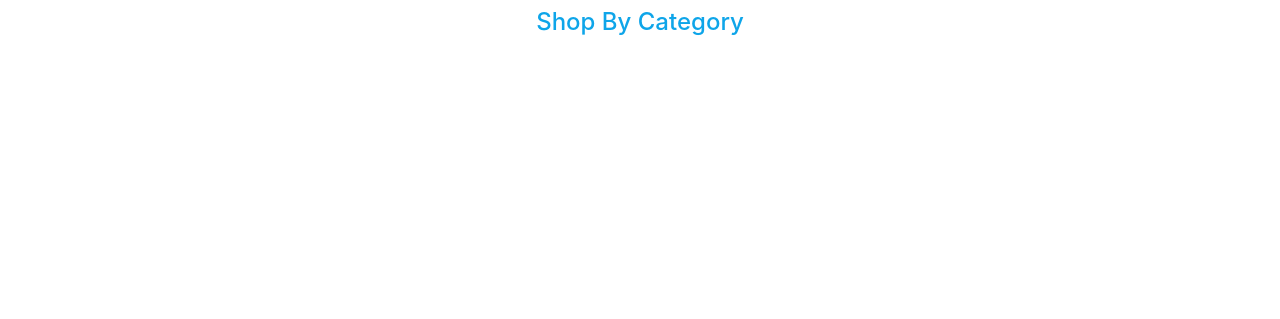
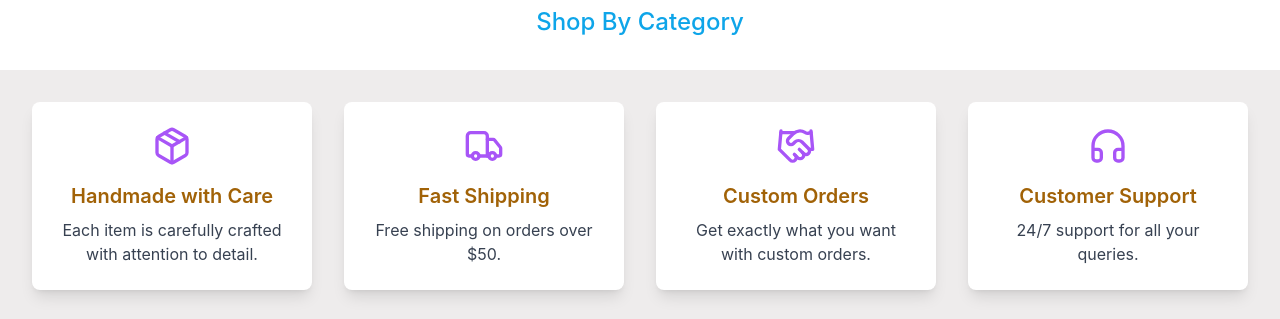
Before and after one commit to E-ugine/glory-crotchets, a React (Vite) app in the folder frontend/: page / in a window 1280 px wide. Shown: the part 2025-2344 px from the top of the page. Before the commit the page ends 2095 px from the top, so only its background shows below. Built offline with nearby package versions, Linux system fonts and the light colour scheme; data requests are answered from the project's data file.

Commit message:
updates services section

```diff
--- /dev/null
+++ b/frontend/src/components/Services.jsx
@@ -0,0 +1,31 @@
+import { Handshake, Truck, Package, Headphones } from "lucide-react";
+
+export default function Services() {
+  return (
+    <div className="grid md:grid-cols-2 lg:grid-cols-4 gap-8 bg-[#eeecec] p-8">
+      <div className="bg-white shadow-lg p-6 rounded-lg flex flex-col items-center text-center">
+        <Package size={40} className="text-purple-500 mb-4" />
+        <h4 className="text-xl font-semibold mb-2 text-yellow-700">Handmade with Care</h4>
+        <p className="text-gray-700">Each item is carefully crafted with attention to detail.</p>
+      </div>
+
+      <div className="bg-white shadow-lg p-6 rounded-lg flex flex-col items-center text-center">
+        <Truck size={40} className="text-purple-500 mb-4" />
+        <h4 className="text-xl font-semibold mb-2 text-yellow-700">Fast Shipping</h4>
+        <p className="text-gray-700">Free shipping on orders over $50.</p>
+      </div>
+
+      <div className="bg-white shadow-lg p-6 rounded-lg flex flex-col items-center text-center">
+        <Handshake size={40} className="text-purple-500 mb-4" />
+        <h4 className="text-xl font-semibold mb-2 text-yellow-700">Custom Orders</h4>
+        <p className="text-gray-700">Get exactly what you want with custom orders.</p>
+      </div>
+
+      <div className="bg-white shadow-lg p-6 rounded-lg flex flex-col items-center text-center">
+        <Headphones size={40} className="text-purple-500 mb-4" />
+        <h4 className="text-xl font-semibold mb-2 text-yellow-700">Customer Support</h4>
+        <p className="text-gray-700">24/7 support for all your queries.</p>
+      </div>
+    </div>
+  );
+}
--- a/frontend/src/pages/Home.jsx
+++ b/frontend/src/pages/Home.jsx
@@ -1,11 +1,13 @@
 import Hero from "../components/Hero"
 import Products from "./Products"
+import Services from "../components/Services"
 
 export default function Home(){
     return(
         <>
         <Hero />
         <Products />
+        <Services />
         </>
     )
 }
```
